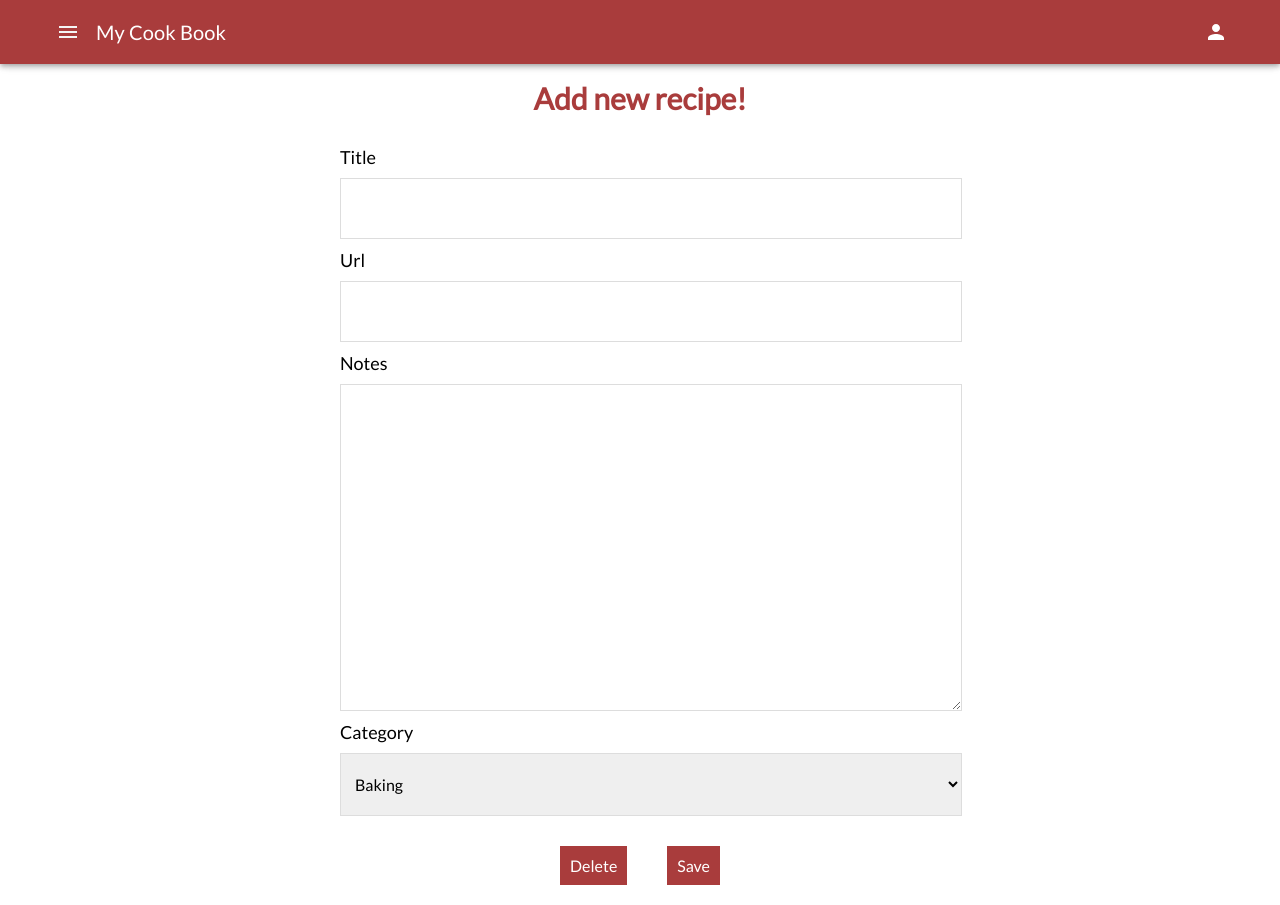
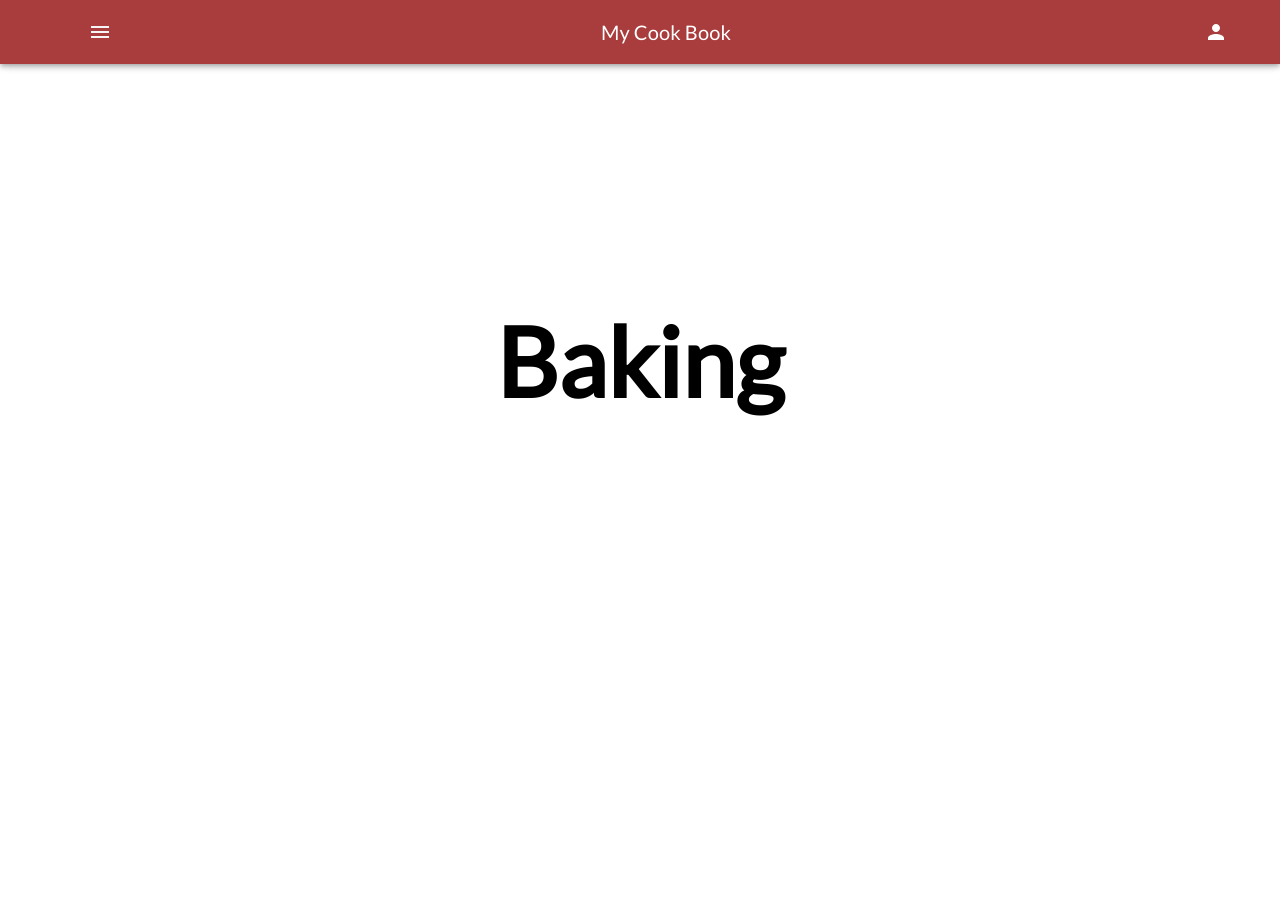
Before and after one commit to Michal1na/FrontendReact, a React (Create React App) app: page /baking in a window 1280 px wide. After the commit the page ends 800 px from the top, so only its background shows below. Built offline with nearby package versions, Linux system fonts and the light colour scheme.

Commit message:
Added Form page. Routing fixed.

```diff
--- /dev/null
+++ b/db/db.json
@@ -0,0 +1,12 @@
+{
+  "recipes": [
+    {
+      "title": "Makaron",
+      "url": "https://www.jadlonomia.com/?s=makaron",
+      "notes": "dla 4 osób",
+      "category": "main-dishes",
+      "id": 1
+    }
+
+  ]
+}
--- a/src/App.css
+++ b/src/App.css
@@ -7,7 +7,7 @@
   font-family: 'Lato', sans-serif;
 }
 
-.main-dishes, .sweets, .breakfasts, .baking .home {
+.main-dishes, .sweets, .breakfasts, .baking, .home {
   display: flex;
   height: 90vh;
   align-items: center;
--- a/src/App.js
+++ b/src/App.js
@@ -3,14 +3,13 @@ import './App.css';
 import './components/form/Form.css';
 import Header from "./components/header/Header";
 import { ThemeProvider, createTheme } from '@mui/material/styles';
-
 import {BrowserRouter as Router, Routes, Route} from 'react-router-dom';
 import Home from './pages/Home';
 import Breakfasts from './pages/Breakfasts';
 import Baking from './pages/Baking';
 import MainDishes from './pages/Main-dishes';
 import Sweets from './pages/Sweets';
-import Create from "./components/form/Form";
+import AddRecipePage from "./pages/Form";
 
 const theme = createTheme({
     palette: {
@@ -27,27 +26,27 @@ const theme = createTheme({
 function App() {
   return (
       <ThemeProvider theme={theme}>    <div className="App">
-
-          <Header/>
+{/*Wszystko  do browser router*/}
              <Router>
 
+                 <Header/>
                     <Routes>
-                        <Route path='/' exact component={Home}/>
-                        <Route path='/main-dishes' exact component={MainDishes}/>
-                        <Route path='/breakfasts' exact component={Breakfasts}/>
-                        <Route path='/baking' exact component={Baking}/>
-                        <Route path='/sweets' exact component={Sweets}/>
+                        <Route path='/home' element={<Home/>}/>
+                        <Route path='/main-dishes' element={<MainDishes/>}/>
+                        <Route path='/breakfasts' element={<Breakfasts/>}/>
+                        <Route path='/baking' element={<Baking/>}/>
+                        <Route path='/sweets' element={<Sweets/>}/>
+                        <Route path='/addrecipeform' element={<AddRecipePage/>}/>
+                    </Routes>
 
-                    </Routes>
+
              </Router>
 
-          <Create/>
+
       </div>
       </ThemeProvider>
 
   );
 }
 
-
-
 export default App;
--- a/src/components/form/Form.js
+++ b/src/components/form/Form.js
@@ -1,32 +1,53 @@
-import React from 'react';
+import React, {useState} from 'react';
 
- const Create = () => {
+ const AddRecipeForm = () => {
+
+     const [title, setTitle] = useState('');
+     const [url, setUrl] = useState('');
+     const [notes, setNotes] = useState('');
+     const [category, setCategory] = useState('');
+
+     const handleSubmit =(e) => {
+        e.preventDefault()
+         const recipe ={ title, url, notes, category};
+
+         // fetch('http://localhost:3000/', {
+         //     method:'POST',
+         //     headers: {"Content-Type": "application/json"},
+         //     body: JSON.stringify(recipe)
+         // }).then(()=> {
+         //     console.log('new recipe added')
+         // })
+
+     }
+
     return(
         <div className ="create">
             <h2> Add new recipe!</h2>
-            <form>
+            <form onSubmit= {handleSubmit}>
                 <label > Title</label>
-                <input type="text" required/>
+                <input type="text" required value={title} onChange={(e)=> setTitle(e.target.value)}/>
 
                 <label > Url </label>
-                <input type="url" required/>
+                <input type="url" required value={url} onChange={(e)=> setUrl(e.target.value)}/>
 
                 <label > Notes</label>
-                <textarea name="notes" id="notes" cols="60" rows="15"  ></textarea>
+                <textarea name="notes" id="notes" cols="60" rows="15" value={notes} onChange={(e)=> setNotes(e.target.value)} ></textarea>
 
                 <label > Category </label>
-                <select>
+
+                <select value={category} onChange={(e)=> setCategory(e.target.value)}>
                     <option value="baking">Baking</option>
                     <option value="breakfast">Breakfast</option>
                     <option value="main-dishes">Main dishes</option>
                     <option value="sweets">Sweets</option>
                 </select>
+
                 <button className="delete"> Delete </button>
-
                 <button className="save"> Save </button>
             </form>
         </div>
     );
 
 }
-export default Create;
+export default AddRecipeForm;
--- a/src/components/header/Header.js
+++ b/src/components/header/Header.js
@@ -13,7 +13,7 @@ export default function  Header() {
         <AppBar>
             <Toolbar>
                 <ShowMenu/>
-                <Typography variant="h6" sx={{ flexGrow: 10 }}>
+                <Typography variant="h6" sx={{ flexGrow: 10 }} align='center'>
                 <p > My Cook Book </p>
                 </Typography>
                 <IconButton
--- a/src/components/menu/Menu.js
+++ b/src/components/menu/Menu.js
@@ -1,9 +1,10 @@
 import React, {useState} from 'react';
-import {Link} from "@mui/material";
+
 import CloseIcon from '@mui/icons-material/Close';
 import MenuIcon from "@mui/icons-material/Menu";
 import {MenuData} from "./MenuData";
 import './Menu.css';
+import {Link} from "react-router-dom";
 
 export default function ShowMenu() {
     const[sidebar, setSidebar] = useState(false);
@@ -18,7 +19,7 @@ export default function ShowMenu() {
          </Link>
      </div>
            <nav className={sidebar ? 'nav-menu active' : 'nav-menu'}>
-               <ul className ='nav-menu-items' onClick={showSidebar}>
+               <ul className ='nav-menu-items' >
                    <li className="navbar-toggle nav-text">
                        <Link to ="#" className ='menu-bars'>
                             <CloseIcon/>
--- a/src/components/menu/MenuData.js
+++ b/src/components/menu/MenuData.js
@@ -7,7 +7,7 @@ import HomeIcon from '@mui/icons-material/Home';
 
 export const MenuData=[
     {
-        title:'All',
+        title:'All Recipes',
         path:'/home',
         icon: <HomeIcon/>,
         cName: 'nav-text'
--- /dev/null
+++ b/src/pages/Form.js
@@ -0,0 +1,9 @@
+import React from 'react';
+import AddRecipeForm from "../components/form/Form";
+
+export default function AddRecipePage() {
+    return(
+        <AddRecipeForm/>
+    );
+
+}
```
